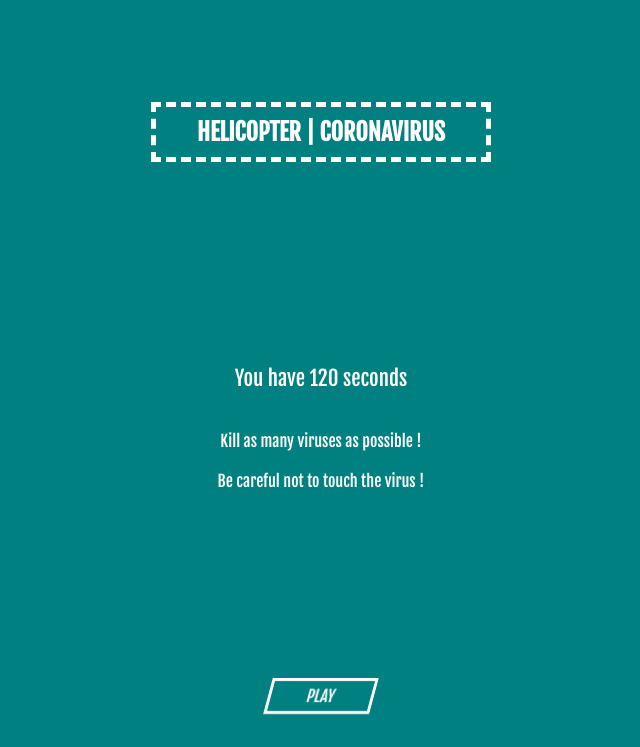
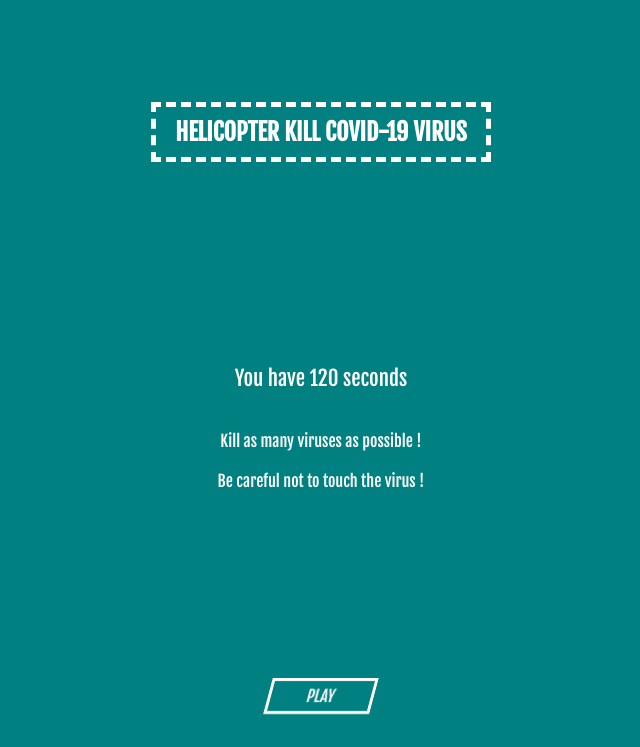
Before and after one commit to luvagu/Helicopter-Kill-CoV, a plain HTML site: page index.html in a window 1280 px wide. Shown: the whole page, without its empty margins (319-959 px from the left). Drawn offline with Linux system fonts and the light colour scheme.

Commit message:
minor text and style changes

```diff
--- a/index.html
+++ b/index.html
@@ -48,7 +48,7 @@
 	</div>
 
 	<div id="beginning">
-		<h1>HELICOPTER | CORONAVIRUS</h1>
+		<h1>Helicopter Kill Covid-19 Virus</h1>
 		<p>
 			<span style="font-size:1.3em">You have 120 seconds</span> <br><br><br>
 			Kill as many viruses as possible !<br><br>
--- a/style.css
+++ b/style.css
@@ -25,6 +25,7 @@ h1{
 	border:5px dashed white;
 	width:310px;
 	font-size:1.5em;
+	text-transform: uppercase;
 }
 .btnplay{
 	width:100px;
```
